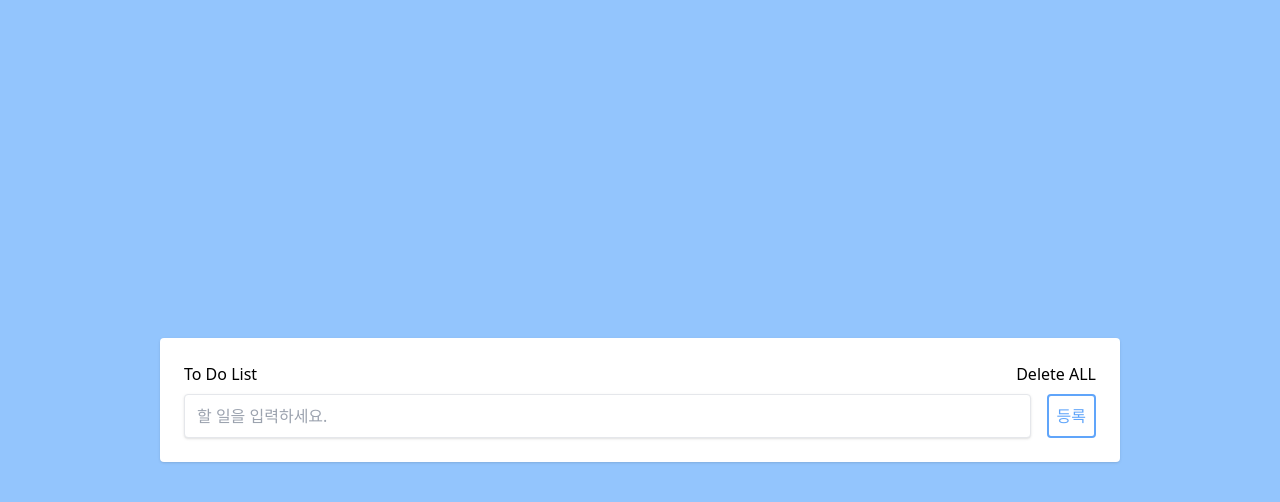
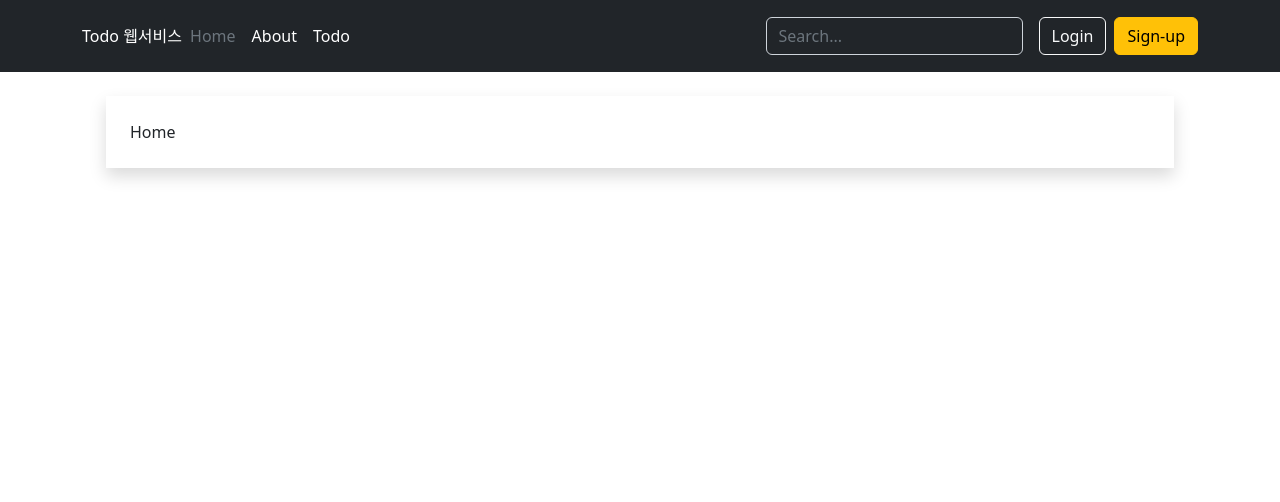
Before and after one commit to cocopalm221/Todo, a React (Create React App) app in the folder client/: page / in a window 1280 px wide. Shown: the top 502 px of the page. Built offline with nearby package versions, Linux system fonts and the light colour scheme.

Commit message:
Page components 추가 및 라우터, 부트스트랩 설치

```diff
--- a/client/package.json
+++ b/client/package.json
@@ -6,8 +6,11 @@
     "@testing-library/jest-dom": "^5.16.5",
     "@testing-library/react": "^13.4.0",
     "@testing-library/user-event": "^13.5.0",
+    "bootstrap": "^5.2.3",
     "react": "^18.2.0",
     "react-dom": "^18.2.0",
+    "react-router": "^6.6.1",
+    "react-router-dom": "^6.6.1",
     "react-scripts": "5.0.1",
     "web-vitals": "^2.1.4"
   },
--- a/client/src/App.js
+++ b/client/src/App.js
@@ -1,109 +1,27 @@
-import React, { useCallback, useState } from "react";
-import Form from "./components/Form";
-import List from "./components/List";
-
-/*
-클래스/함수 컴포넌트(용도별로 2가지 케이스)
-내용 출력 전용, 데이터관리 용도
-
-클래스 형식으로 제작되는 것 class : TypeScript
-state를 리랜더링(re-randering)
-Life-cycle : mounte, update, unMount...
-
-함수 형식으로 제작되는 것 function
-state를 못쓰므로 화면 갱신 어렵다.
-useState() state 변경가능
--------------------------
-Life-cycle 을 지원 안한다.
-useEffect() Life-cycle 체크가능
-*/
-
-/*
-//최초에 로컬에서 todoData를 읽어와서
-todoData 라는 useState를 초기화해 주어야 한다.
-useState(초기값)
-초기값: 로컬에서 불러서 채운다. localStorage.getItem();
-*/
-let initTodo = localStorage.getItem("todoData");
-//삼항연산자를 이용해서 초기값이 없으면
-//빈배열 []로 초기화한다.
-//읽어온 데이터가 있으면 JSON.stringify() 저장한 파일을
-//JSON.parse()로 다시 객체화하여 사용한다.
-initTodo = initTodo ? JSON.parse(initTodo) : [];
+import React from "react";
+import { BrowserRouter as Router, Route, Routes } from "react-router-dom";
+import Header from "./components/Header";
+import Home from "./pages/Home";
+import About from "./pages/About";
+import Login from "./pages/Login";
+import Signup from "./pages/Signup";
+import NotFound from "./pages/NotFound";
+import Todo from "./pages/Todo";
 
 export default function App() {
-  // console.log("APP Rendering...");
-  const [todoData, setTodoData] = useState(initTodo);
-  const [todoValue, setTodoValue] = useState("");
-
-  const deleteClick = useCallback(
-    (id) => {
-      // 클릭된 ID 와 다른 요소들만 걸러서 새로운 배열 생성
-      const nowTodo = todoData.filter((item) => item.id !== id);
-      // console.log("클릭", nowTodo);
-      //목록을 갱신한다.
-      setTodoData(nowTodo);
-      //로컬에 저장한다.(DB 예정)
-      localStorage.setItem("todoData", JSON.stringify(nowTodo));
-    },
-    [todoData]
-  );
-
-  const addTodoSubmit = (event) => {
-    //웹브라우저 새로 고침을 하면 안되므로 막아줌.
-    event.preventDefault();
-
-    // 공백 문자열 제거 추가
-    let str = todoValue;
-    str = str.replace(/^\s+|\s+$/gm, "");
-    if (str.length === 0) {
-      alert("내용을 입력하세요.");
-      setTodoValue("");
-      return;
-    }
-
-    //{ id: 4, title: "할일 4", completed: false },
-    //todoData는 배열이고 배열의 요소들은 위처럼 구성해야하니까
-    //{} 객체로 만들어줌. 그래야 .map 을 통해서 규칙적인 jsx를 리턴할 수 있으니까.
-    const addTodo = {
-      id: Date.now(), // id 값은 배열.map 의 key 로 활용예정, unique 값 만들려고..
-      title: todoValue, //할일 입력창의 내용을 추가
-      completed: false, //할일이 추가될 때 아직 완료한 것은 아니므로 false 초기화
-    };
-    //새로운 할일을 일단 복사하고, 복사된 배열에 추가하여서 업데이트
-    //기존 할일을 비구조화 deestructuring 하여서 복사본 만듦
-    //todoDate: [{},{},{},{},      {}]       [{}]
-    setTodoData([...todoData, addTodo]);
-    //로컬에 저장한다.(DB 예정)
-    localStorage.setItem("todoData", JSON.stringify([...todoData, addTodo]));
-
-    //새로운 할일을 추가했으므로 내용입력창의 글자를 초기화
-    setTodoValue("");
-  };
-
-  const deleteAllClick = () => {
-    setTodoData([]); //로컬에 저장한다.(DB 예정)
-    localStorage.clear(); //DB 초기화
-  };
-
   return (
-    <div className="flex items-center justify-center w-screen h-screen bg-blue-300">
-      <div className="w-full p-6 m-4 bg-white rounded shadow lg:w-3/4 lg:max-w-5xl">
-        <div className="flex justify-between">
-          <h1>To Do List</h1>
-          <button onClick={deleteAllClick}>Delete ALL</button>
-        </div>
-        <List
-          todoData={todoData}
-          setTodoData={setTodoData}
-          deleteClick={deleteClick}
-        />
-        <Form
-          todoValue={todoValue}
-          setTodoValue={setTodoValue}
-          addTodoSubmit={addTodoSubmit}
-        />
+    <Router>
+      <Header />
+      <div className="container">
+        <Routes>
+          <Route path="/" element={<Home />} />
+          <Route path="/about" element={<About />} />
+          <Route path="/todo" element={<Todo />} />
+          <Route path="/login" element={<Login />} />
+          <Route path="/signup" element={<Signup />} />
+          <Route path="*" element={<NotFound />} />
+        </Routes>
       </div>
-    </div>
+    </Router>
   );
 }
--- /dev/null
+++ b/client/src/components/Header.js
@@ -0,0 +1,59 @@
+import React from "react";
+import { Link } from "react-router-dom";
+
+const Header = () => {
+  return (
+    <header className="p-3 text-bg-dark">
+      <div className="container">
+        <div className="d-flex flex-wrap align-items-center justify-content-center justify-content-lg-start">
+          <Link
+            to="/"
+            className="d-flex align-items-center mb-2 mb-lg-0 text-white text-decoration-none"
+          >
+            Todo 웹서비스
+          </Link>
+          <ul className="nav col-12 col-lg-auto me-lg-auto mb-2 justify-content-center mb-md-0">
+            <li>
+              <Link to="/" className="nav-link px-2 text-secondary">
+                Home
+              </Link>
+            </li>
+            <li>
+              <Link to="/about" className="nav-link px-2 text-white">
+                About
+              </Link>
+            </li>
+            <li>
+              <Link to="/todo" className="nav-link px-2 text-white">
+                Todo
+              </Link>
+            </li>
+          </ul>
+
+          <form
+            className="col-12 col-lg-auto mb-3 mb-lg-0 me-lg-3"
+            role="search"
+          >
+            <input
+              type="search"
+              className="form-control form-control-dark text-bg-dark"
+              placeholder="Search..."
+              aria-label="Search"
+            />
+          </form>
+
+          <div className="text-end">
+            <Link to="/login" className="btn btn-outline-light me-2">
+              Login
+            </Link>
+            <Link to="signup" className="btn btn-warning">
+              Sign-up
+            </Link>
+          </div>
+        </div>
+      </div>
+    </header>
+  );
+};
+
+export default Header;
--- a/client/src/index.js
+++ b/client/src/index.js
@@ -1,6 +1,7 @@
 import React from "react";
 import ReactDOM from "react-dom/client";
 import "./index.css";
+import "bootstrap/dist/css/bootstrap.css";
 import App from "./App";
 
 const root = ReactDOM.createRoot(document.getElementById("root"));
--- /dev/null
+++ b/client/src/pages/About.js
@@ -0,0 +1,7 @@
+import React from "react";
+
+const About = () => {
+  return <div className="p-6 m-4 shadow">About</div>;
+};
+
+export default About;
--- /dev/null
+++ b/client/src/pages/Home.js
@@ -0,0 +1,9 @@
+import React from 'react'
+
+const Home = () => {
+  return (
+    <div className='p-6 m-4 shadow'>Home</div>
+  )
+}
+
+export default Home
--- /dev/null
+++ b/client/src/pages/Login.js
@@ -0,0 +1,7 @@
+import React from "react";
+
+const Login = () => {
+  return <div className="p-6 m-4 shadow">Login</div>;
+};
+
+export default Login;
--- /dev/null
+++ b/client/src/pages/NotFound.js
@@ -0,0 +1,9 @@
+import React from 'react'
+
+const NotFound = () => {
+  return (
+    <div>NotFound</div>
+  )
+}
+
+export default NotFound
--- /dev/null
+++ b/client/src/pages/Signup.js
@@ -0,0 +1,7 @@
+import React from "react";
+
+const Signup = () => {
+  return <div className="p-6 m-4 shadow">Signup</div>;
+};
+
+export default Signup;
--- /dev/null
+++ b/client/src/pages/Todo.js
@@ -0,0 +1,111 @@
+import React, { useCallback, useState } from "react";
+import Form from "../components/Form";
+import List from "../components/List";
+
+/*
+클래스/함수 컴포넌트(용도별로 2가지 케이스)
+내용 출력 전용, 데이터관리 용도
+
+클래스 형식으로 제작되는 것 class : TypeScript
+state를 리랜더링(re-randering)
+Life-cycle : mounte, update, unMount...
+
+함수 형식으로 제작되는 것 function
+state를 못쓰므로 화면 갱신 어렵다.
+useState() state 변경가능
+-------------------------
+Life-cycle 을 지원 안한다.
+useEffect() Life-cycle 체크가능
+*/
+
+/*
+//최초에 로컬에서 todoData를 읽어와서
+todoData 라는 useState를 초기화해 주어야 한다.
+useState(초기값)
+초기값: 로컬에서 불러서 채운다. localStorage.getItem();
+*/
+let initTodo = localStorage.getItem("todoData");
+//삼항연산자를 이용해서 초기값이 없으면
+//빈배열 []로 초기화한다.
+//읽어온 데이터가 있으면 JSON.stringify() 저장한 파일을
+//JSON.parse()로 다시 객체화하여 사용한다.
+initTodo = initTodo ? JSON.parse(initTodo) : [];
+
+const Todo = () => {
+  // console.log("Todo Rendering...");
+  const [todoData, setTodoData] = useState(initTodo);
+  const [todoValue, setTodoValue] = useState("");
+
+  const deleteClick = useCallback(
+    (id) => {
+      // 클릭된 ID 와 다른 요소들만 걸러서 새로운 배열 생성
+      const nowTodo = todoData.filter((item) => item.id !== id);
+      // console.log("클릭", nowTodo);
+      //목록을 갱신한다.
+      setTodoData(nowTodo);
+      //로컬에 저장한다.(DB 예정)
+      localStorage.setItem("todoData", JSON.stringify(nowTodo));
+    },
+    [todoData]
+  );
+
+  const addTodoSubmit = (event) => {
+    //웹브라우저 새로 고침을 하면 안되므로 막아줌.
+    event.preventDefault();
+
+    // 공백 문자열 제거 추가
+    let str = todoValue;
+    str = str.replace(/^\s+|\s+$/gm, "");
+    if (str.length === 0) {
+      alert("내용을 입력하세요.");
+      setTodoValue("");
+      return;
+    }
+
+    //{ id: 4, title: "할일 4", completed: false },
+    //todoData는 배열이고 배열의 요소들은 위처럼 구성해야하니까
+    //{} 객체로 만들어줌. 그래야 .map 을 통해서 규칙적인 jsx를 리턴할 수 있으니까.
+    const addTodo = {
+      id: Date.now(), // id 값은 배열.map 의 key 로 활용예정, unique 값 만들려고..
+      title: todoValue, //할일 입력창의 내용을 추가
+      completed: false, //할일이 추가될 때 아직 완료한 것은 아니므로 false 초기화
+    };
+    //새로운 할일을 일단 복사하고, 복사된 배열에 추가하여서 업데이트
+    //기존 할일을 비구조화 deestructuring 하여서 복사본 만듦
+    //todoDate: [{},{},{},{},      {}]       [{}]
+    setTodoData([...todoData, addTodo]);
+    //로컬에 저장한다.(DB 예정)
+    localStorage.setItem("todoData", JSON.stringify([...todoData, addTodo]));
+
+    //새로운 할일을 추가했으므로 내용입력창의 글자를 초기화
+    setTodoValue("");
+  };
+
+  const deleteAllClick = () => {
+    setTodoData([]); //로컬에 저장한다.(DB 예정)
+    localStorage.clear(); //DB 초기화
+  };
+
+  return (
+    <div className="flex justify-center w-full">
+      <div className="w-full p-6 m-4 bg-white shadow">
+        <div className="flex justify-between">
+          <h1>To Do List</h1>
+          <button onClick={deleteAllClick}>Delete ALL</button>
+        </div>
+        <List
+          todoData={todoData}
+          setTodoData={setTodoData}
+          deleteClick={deleteClick}
+        />
+        <Form
+          todoValue={todoValue}
+          setTodoValue={setTodoValue}
+          addTodoSubmit={addTodoSubmit}
+        />
+      </div>
+    </div>
+  );
+};
+
+export default Todo;
```
Also changed, not shown: 1 other file (tests, documents, lock files or other folders).
